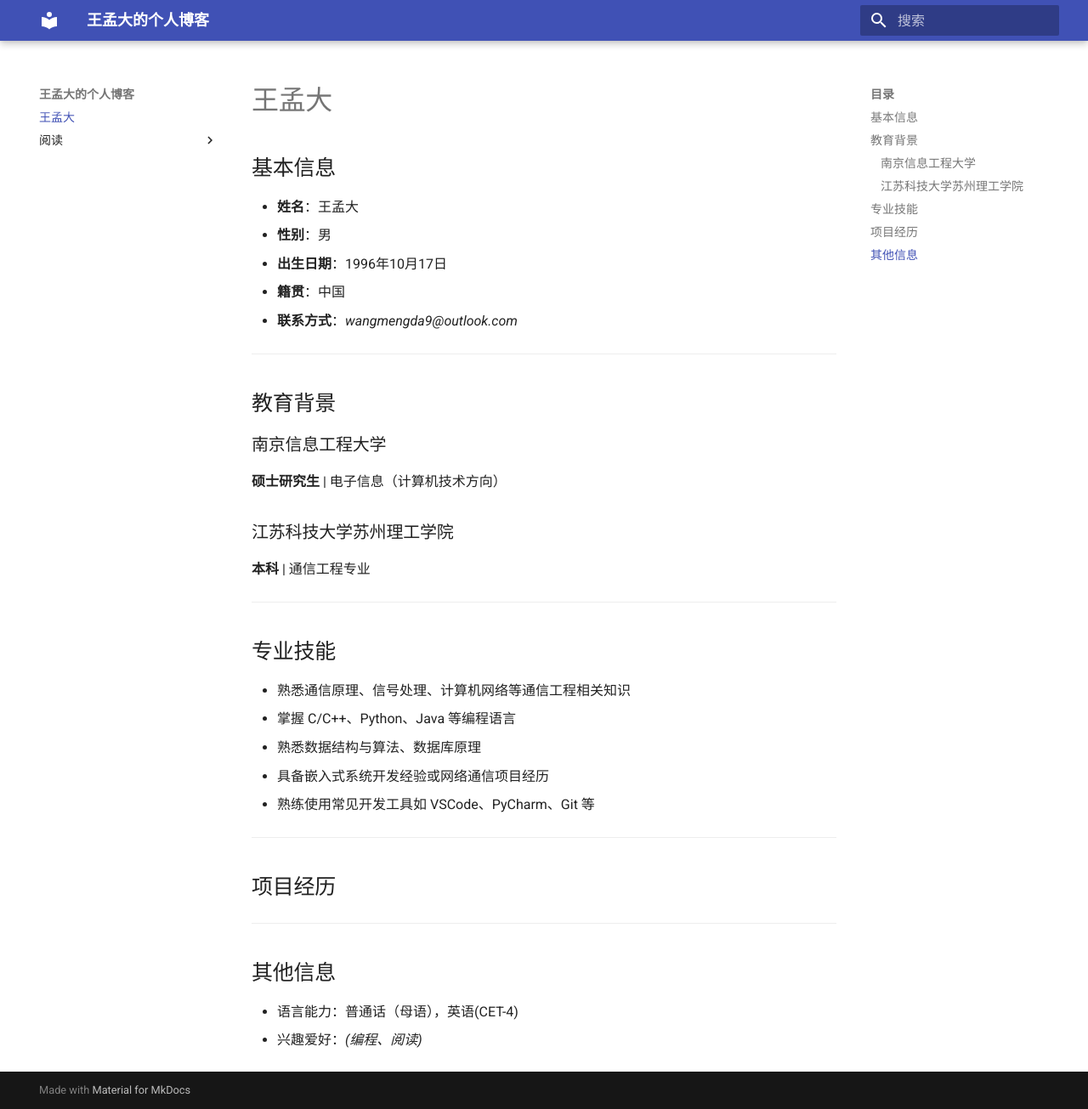
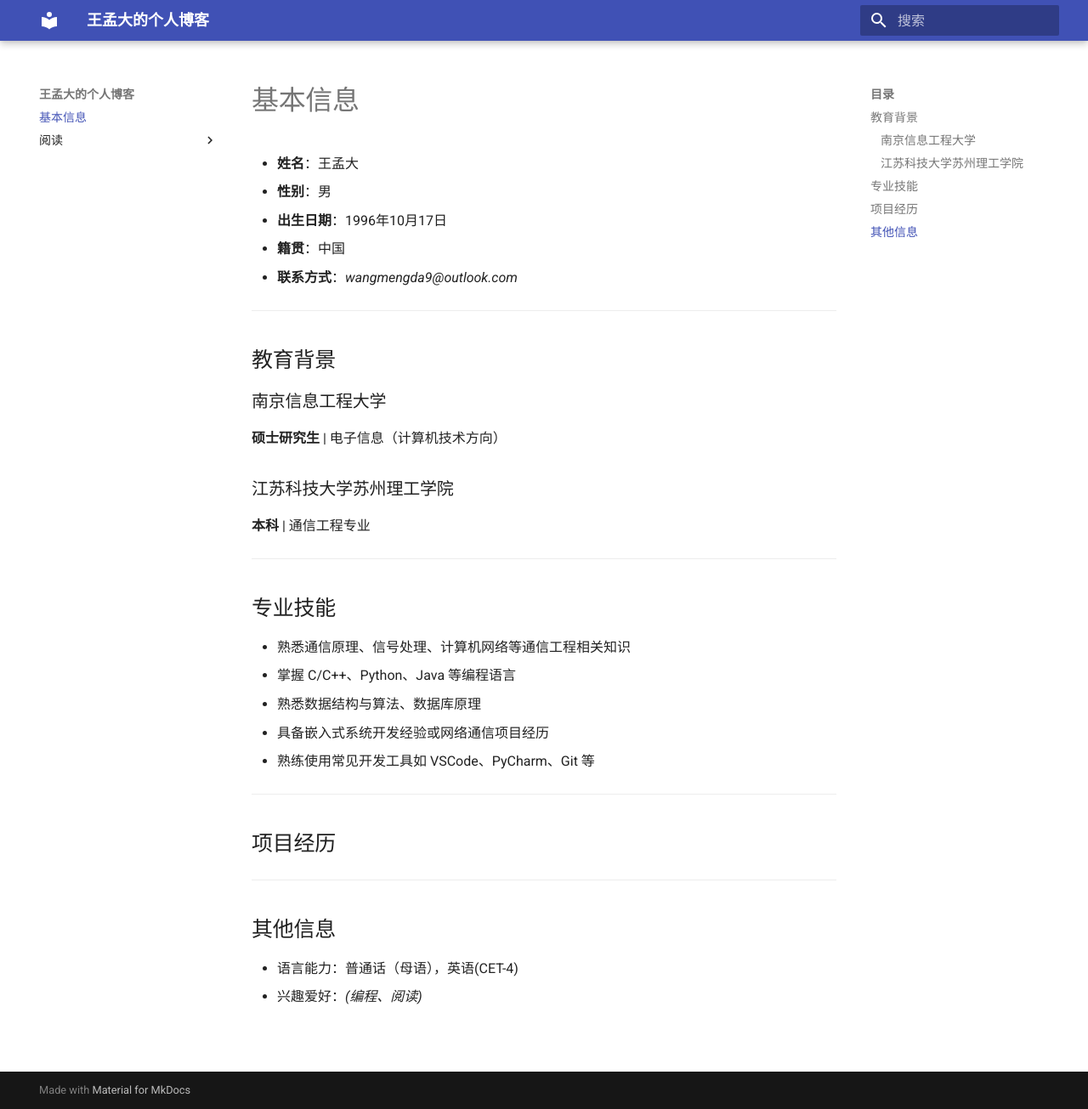
Before and after one commit to wangmengda9/wangmengda9.github.io, an MkDocs documentation site: the page built from docs/index.md, in a window 1280 px wide and 1305 px high. Shown: the whole window at 85% size. Built offline with MkDocs 1.6.1 and Material for MkDocs 9.7.7, drawn with Linux system fonts in a browser that asks for light colours.

Commit message:
调整个人信息

```diff
--- a/docs/index.md
+++ b/docs/index.md
@@ -1,6 +1,6 @@
-# 王孟大
 
-## 基本信息
+
+# 基本信息
 
 - **姓名**：王孟大
 - **性别**：男
```
